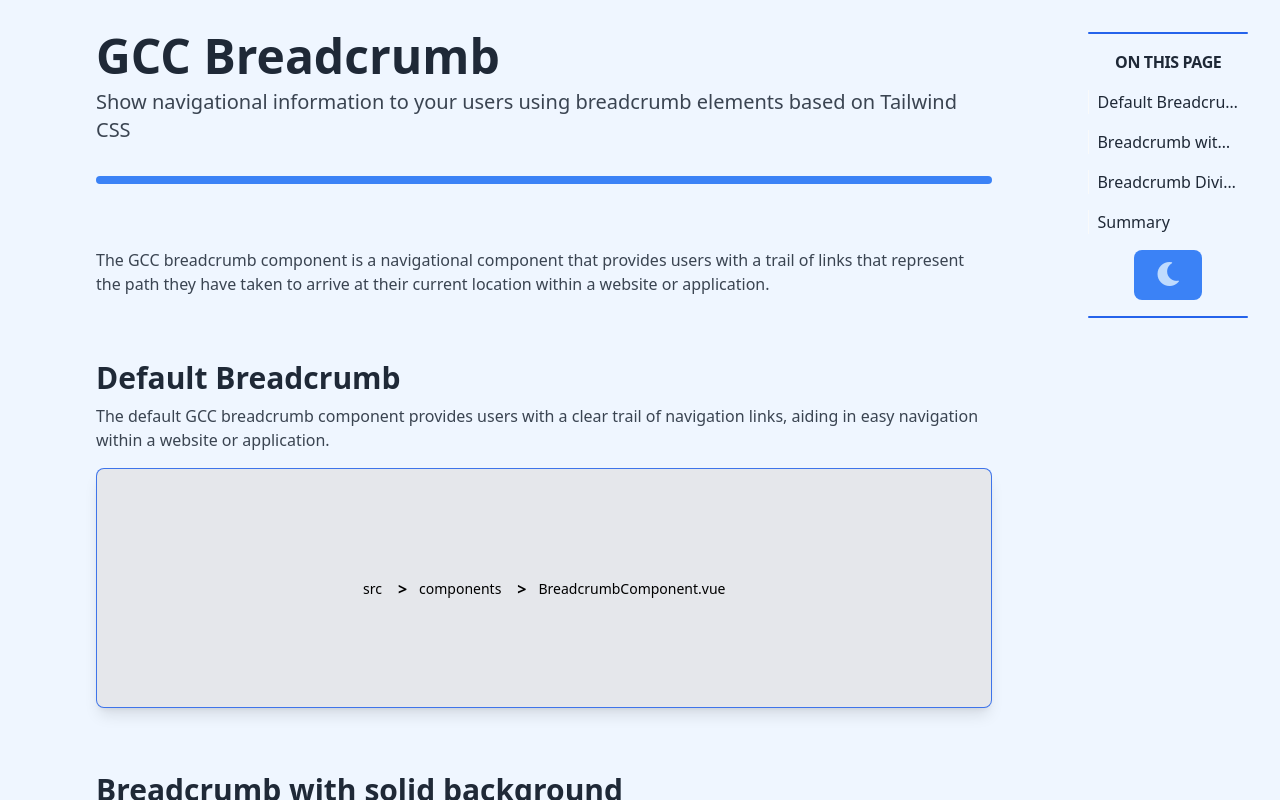
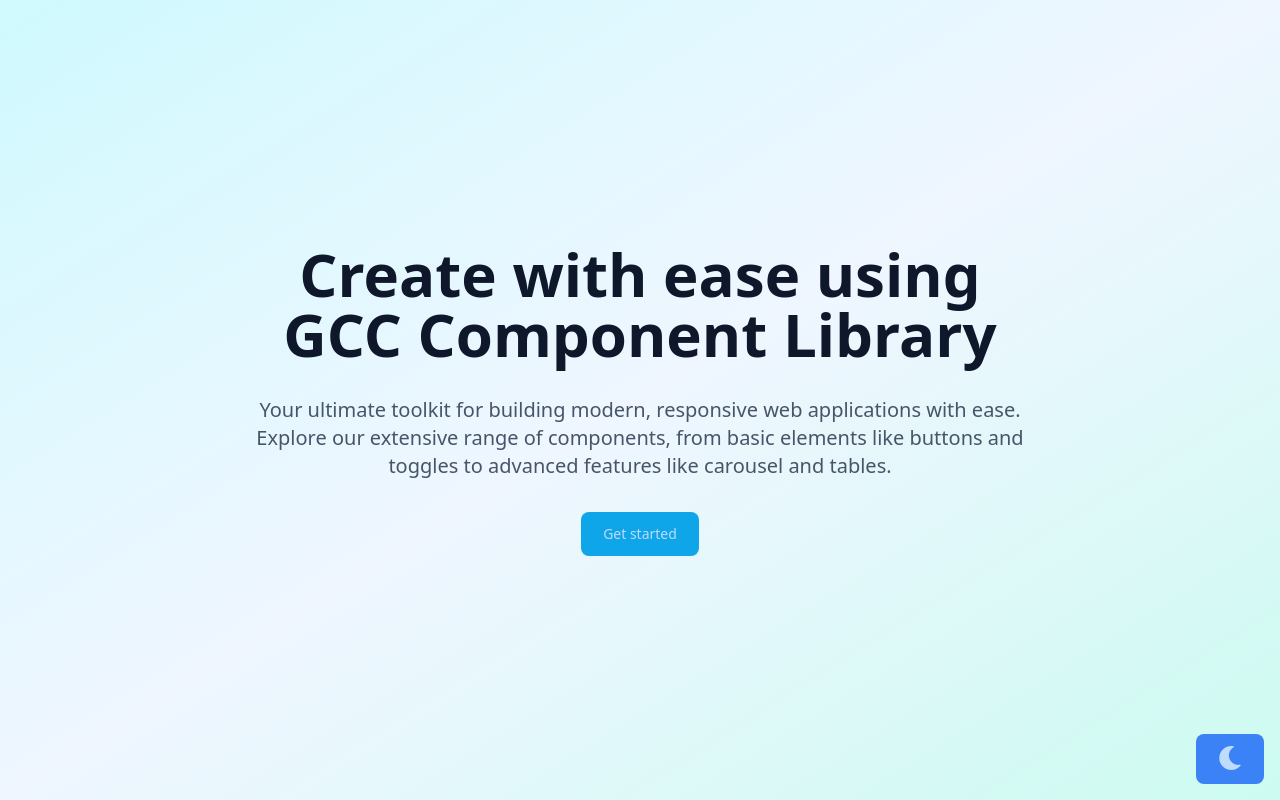
Before and after one commit to AlejandroP1028/Group-GCC_Vue-Component-Library, a Vue app: page / in a window 1280 px wide. Built offline with nearby package versions, Linux system fonts and the light colour scheme.

Commit message:
homepage saglet marami pang kulang

```diff
--- /dev/null
+++ b/src/home_page.vue
@@ -0,0 +1,48 @@
+<template>
+    <link rel="stylesheet" href="https://cdnjs.cloudflare.com/ajax/libs/font-awesome/5.15.4/css/all.min.css">
+    <div :class="[{ 'dark': isDarkMode }, containerClasses]" class="overflow-auto h-screen w-screen flex flex-row scroll-smooth">
+        <div class="flex flex-col justify-center items-center mx-auto px-56 space-y-8 text-center">
+            <p class="text-6xl text-slate-900 dark:text-slate-100 font-bold">Create with ease using <br> GCC Component Library</p>
+            <p class="text-xl text-slate-600 dark:text-gray-400"> Your ultimate toolkit for building modern, responsive web applications with ease. Explore our extensive range of components, from basic elements like buttons and toggles to advanced features like carousel and tables.</p>
+            <Button color="sky">
+                Get started
+            </Button>
+        </div>
+        <div>
+            <Button @click="toggleDarkMode" color="blue" class="absolute bottom-4 right-4">
+                <template #icon>
+                    <i :class="[isDarkMode ? 'fas fa-sun text-2xl' : 'fas fa-moon text-2xl','text-blue-200']"></i>
+                </template>
+            </Button>
+        </div>
+    </div>
+</template>
+
+<script>
+    import Button from './components/Button.vue';
+
+    export default {
+        name: 'home_page',
+        components: {
+            Button,
+        },
+        data() {
+            return {
+                isDarkMode: false,
+            }
+        },
+        computed: {
+            containerClasses() {
+                return {
+                    'bg-gradient-to-br from-cyan-100 via-blue-50 to-teal-100': !this.isDarkMode,
+                    'bg-gradient-to-br from-gray-700 via-gray-900 to-gray-700': this.isDarkMode,
+                };
+            },
+        },
+        methods: {
+            toggleDarkMode() {
+                this.isDarkMode = !this.isDarkMode;
+            }
+        }
+    }
+</script>
```
Also changed, not shown: src/main.js (+3 -4 lines).
